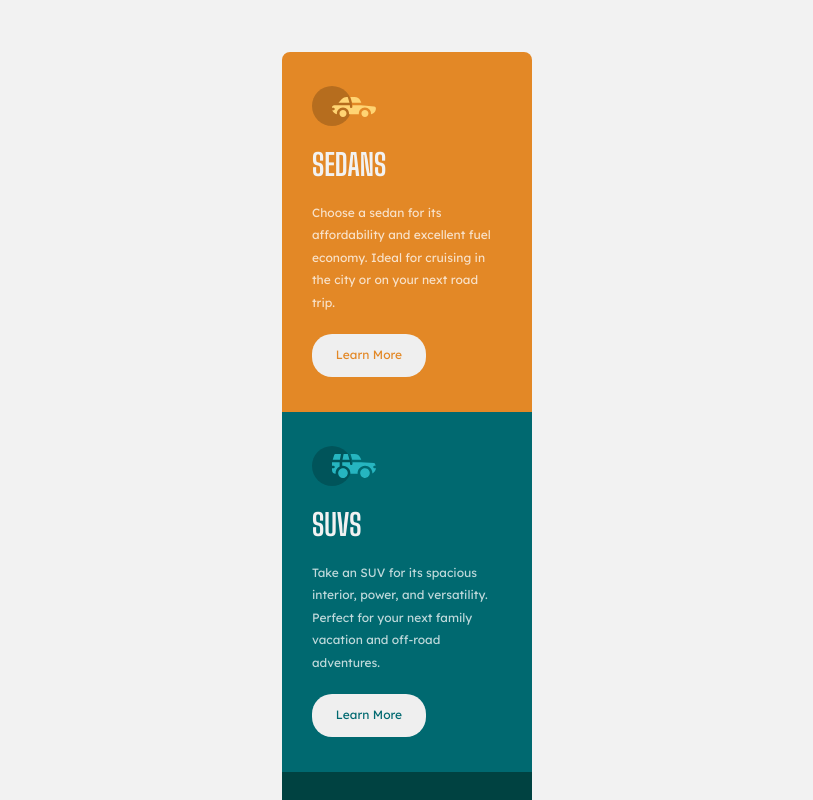
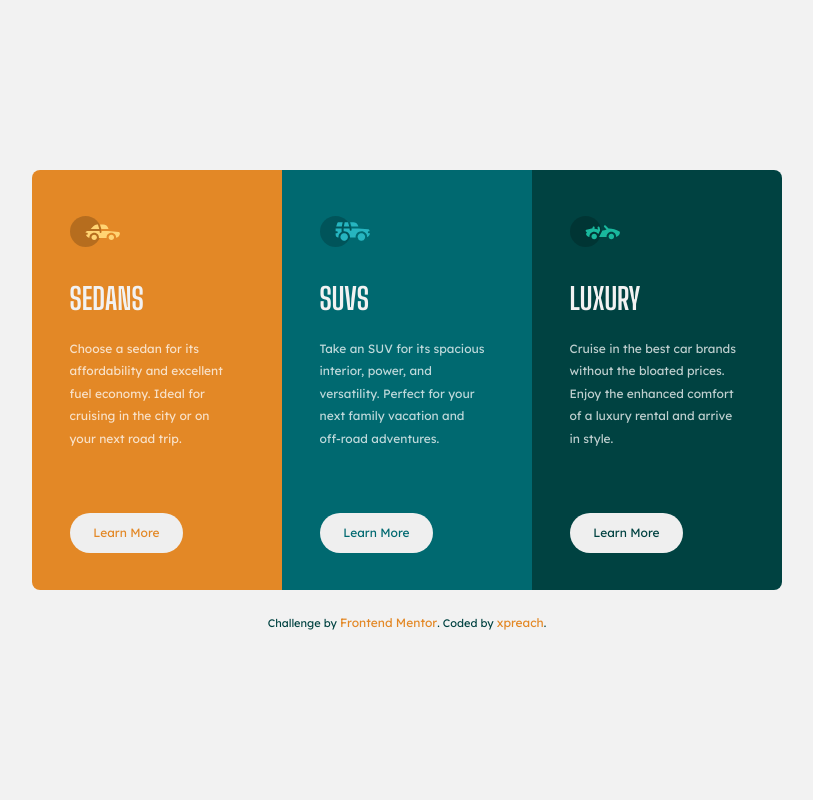
Before and after one commit to StrainzAgent/3-column-preview-card-component-main, a plain HTML site: page index.html in a window 1280 px wide. Shown: the top 800 px of the page, without its empty margins (233-1046 px from the left). Drawn offline with Linux system fonts and the light colour scheme.

Commit message:
Finished challenge version

```diff
--- a/styles.css
+++ b/styles.css
@@ -29,9 +29,17 @@ body {
 .attribution {
   font-size: 11px;
   text-align: center;
+  margin-top: 25px;
+  color: var(--Very-dark-cyan);
+  font-family: var(--lexend-deca);
 }
 .attribution a {
-  color: hsl(228, 45%, 44%);
+  color: var(--Bright-orange);
+  text-decoration-line: none;
+  font-size: 12px;
+}
+.attribution a:hover {
+  color: hsla(31, 100%, 61%, 0.9);
 }
 
 .container {
@@ -40,7 +48,7 @@ body {
   background-color: var(--Transparent-white);
   color: var(--Transparent-white);
   display: grid;
-  grid-template-rows: 45vh 45vh 45vh;
+  grid-template-rows: 350px 350px 350px;
   grid-template-columns: 250px;
 }
 
@@ -64,7 +72,11 @@ body {
   flex-direction: column;
   justify-content: space-evenly;
   align-items: flex-start;
-  padding: 1rem 2rem;
+  padding: 1rem 2rem 1rem 2.5rem;
+}
+
+img {
+  width: 50px;
 }
 
 .sedans {
@@ -89,6 +101,39 @@ body {
 .btn {
   border-style: none;
   border-radius: 20px;
-  padding: 10px;
+  height: 12%;
   width: 60%;
 }
+
+.btn:hover {
+  cursor: pointer;
+  background-color: inherit;
+  color: inherit;
+  border: 2px solid var(--Transparent-white);
+}
+@media (min-width: 768px) {
+  .container {
+    display: grid;
+    grid-template-rows: 420px;
+    grid-template-columns: 250px 250px 250px;
+  }
+
+  body {
+    height: 100vh;
+  }
+
+  .sedans,
+  .suvs,
+  .luxury {
+    padding: 0.9rem 2.5rem 0.3rem 2.5rem;
+  }
+  .btn {
+    width: 65%;
+    height: 10%;
+  }
+  .container p {
+    margin-bottom: 2rem;
+    margin-top: -10px;
+    padding-right: 8px;
+  }
+}
```
